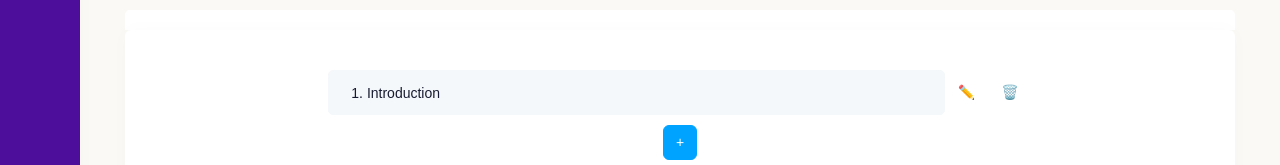
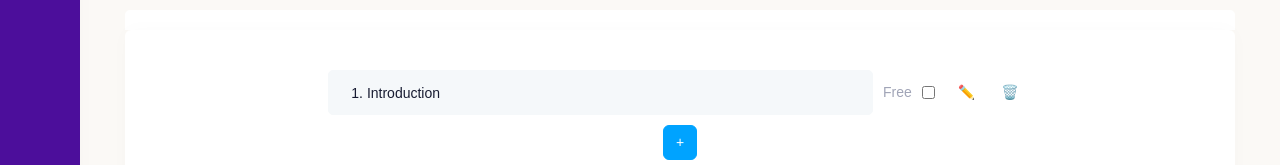
Before and after one commit to huzaifa26/nuton-web, a Next.js app: page /uploadlessons in a window 1280 px wide. Shown: the part 191-356 px from the top of the page. Built offline with nearby package versions, Linux system fonts and the light colour scheme.

Commit message:
added free sections

```diff
--- a/src/components/form/UploadLessonsForm.js
+++ b/src/components/form/UploadLessonsForm.js
@@ -46,6 +46,20 @@ const UploadLessonsForm = () => {
     });
   };
 
+  const handleFreeSectionChange = (event, index) => {
+    const { checked } = event.target;
+    setSections((prevSections) => {
+      const updatedSections = [...prevSections];
+      updatedSections[index] = {
+        ...updatedSections[index],
+        free: checked,
+      };
+
+      console.log(updatedSections);
+      return updatedSections;
+    });
+  };
+
   const handleRemoveSection = (index) => {
     setSections((prevSections) => {
       const updatedSections = [...prevSections];
@@ -59,6 +73,7 @@ const UploadLessonsForm = () => {
       return updatedSections;
     });
   };
+
 
   const handleCourseContent = (index) => {
     let course = { ...courseData };
@@ -86,6 +101,7 @@ const UploadLessonsForm = () => {
   }
 
   const [loading, setLoading] = useState(false)
+  const [checkBox, setCheckBox] = useState(false);
 
   return (
     <Formik
@@ -129,6 +145,9 @@ const UploadLessonsForm = () => {
           time = time.getTime()
           data = { ...data, sections: updatedSections, createdAt: time };
 
+
+          console.log(data);
+          return
           if (data?.id) {
             const docRef = doc(db, "course", data.id);
 
@@ -174,6 +193,19 @@ const UploadLessonsForm = () => {
                 value={section.name}
                 onChange={(event) => handleSectionNameChange(event, index)}
               />
+              <div className="flex gap-[10px] items-center px-[10px]">
+                <label>Free</label>
+                <Field
+                  key={index}
+                  type="checkbox"
+                  name={`sections[${index}].free`}
+                  id={`sections[${index}].free`}
+                  checked={section.free || false}
+                  onChange={(e) => {
+                    handleFreeSectionChange(e, index);
+                  }}
+                />
+              </div>
               <button
                 type="button"
                 className="btn btn-link"
```
